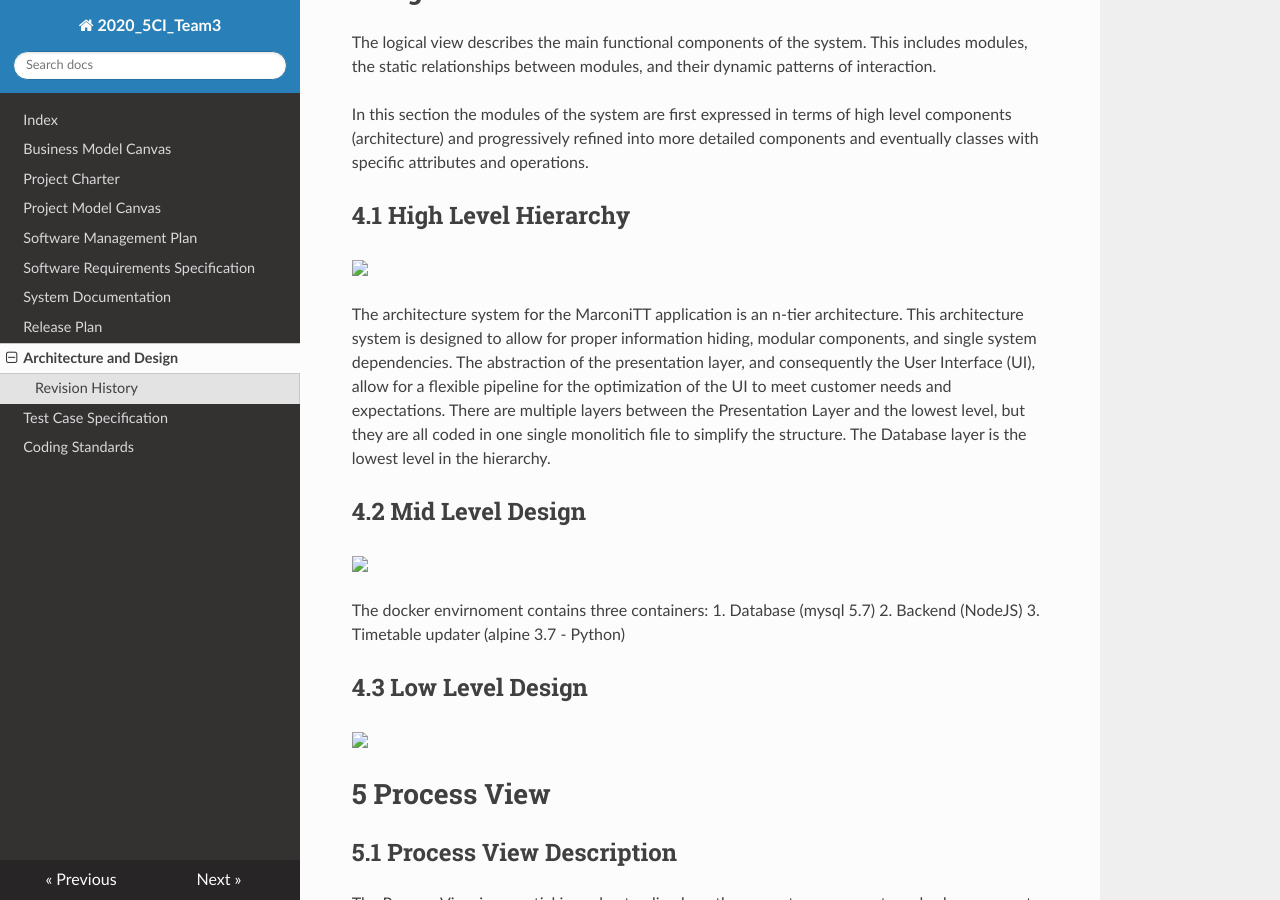
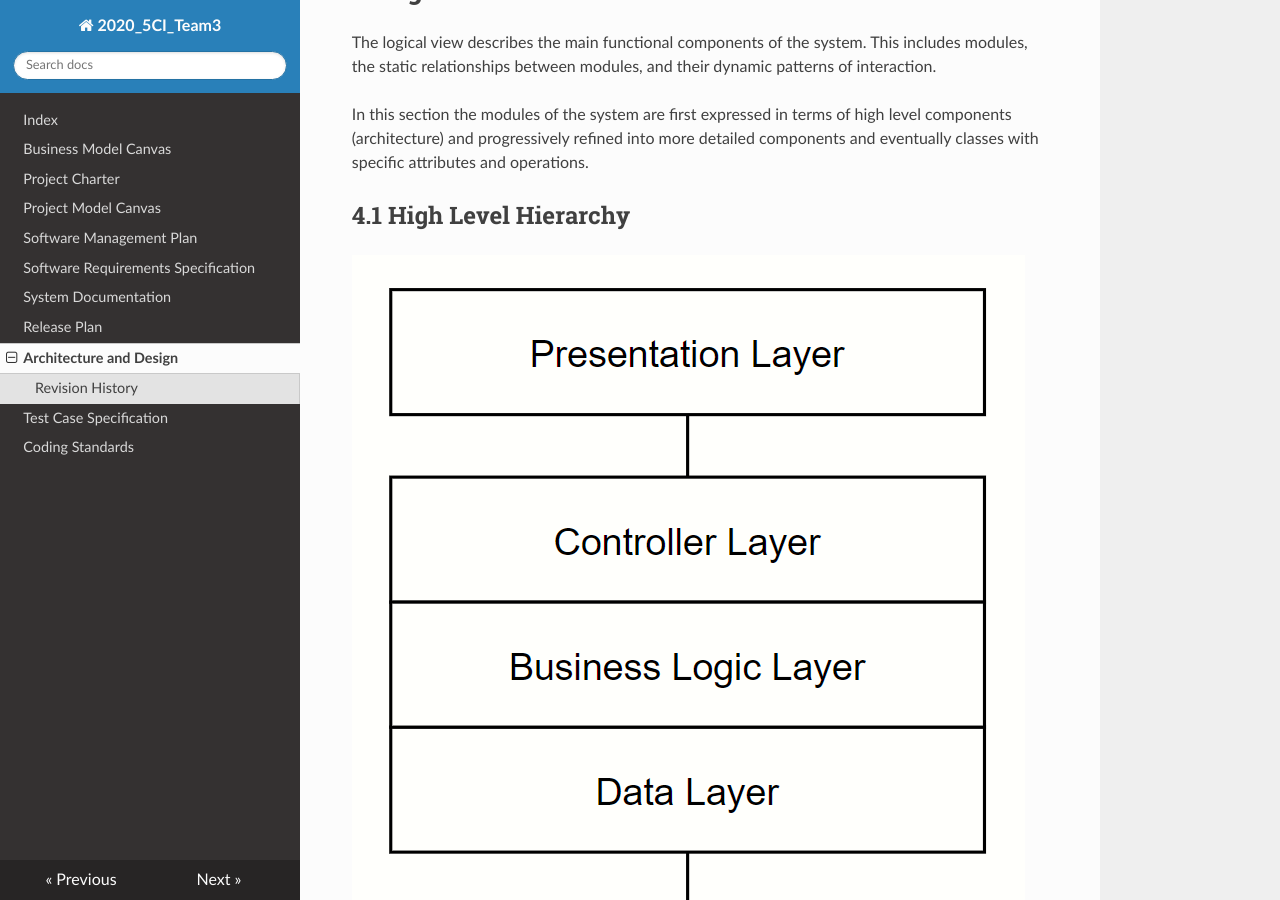
Before and after one commit to TrackyRaul/2020_5CI__team3_Farkas, an MkDocs documentation site: the page built from docs/architecture_and_design.md, in a window 1280 px wide and 900 px high, scrolled down 1916 px. Built offline with MkDocs 1.6.1, drawn with Linux system fonts in a browser that asks for light colours; nearby versions of some CDN libraries.

Commit message:
Update architecture_and_design.md

```diff
--- a/docs/architecture_and_design.md
+++ b/docs/architecture_and_design.md
@@ -49,13 +49,13 @@ In this section the modules of the system are first expressed in terms of high l
 
 ## 4.1 High Level Hierarchy
 
-<img src="images/high_level_view.png"><br>
+![High Level View](./images/high_level_view.png)<br>
 
 The architecture system for the MarconiTT application is an n-tier architecture. This architecture system is designed to allow for proper information hiding, modular components, and single system dependencies. The abstraction of the presentation layer, and consequently the User Interface (UI), allow for a flexible pipeline for the optimization of the UI to meet customer needs and expectations. There are multiple layers between the Presentation Layer and the lowest level, but they are all coded in one single monolitich file to simplify the structure. The Database layer is the lowest level in the hierarchy.
 
 ## 4.2 Mid Level Design
 
-<img src="images/mid_level_view.png"><br>
+![Mid Level View](./images/mid_level_view.png)<br>
 
 The docker envirnoment contains three containers:
 1. Database (mysql 5.7)
@@ -64,7 +64,7 @@ The docker envirnoment contains three containers:
 
 ## 4.3 Low Level Design
 
-<img src="images/low_level_view.jpeg">
+![Low Level View](./images/low_level_view.jpeg)<br>
 
 # 5 Process View
 
```
